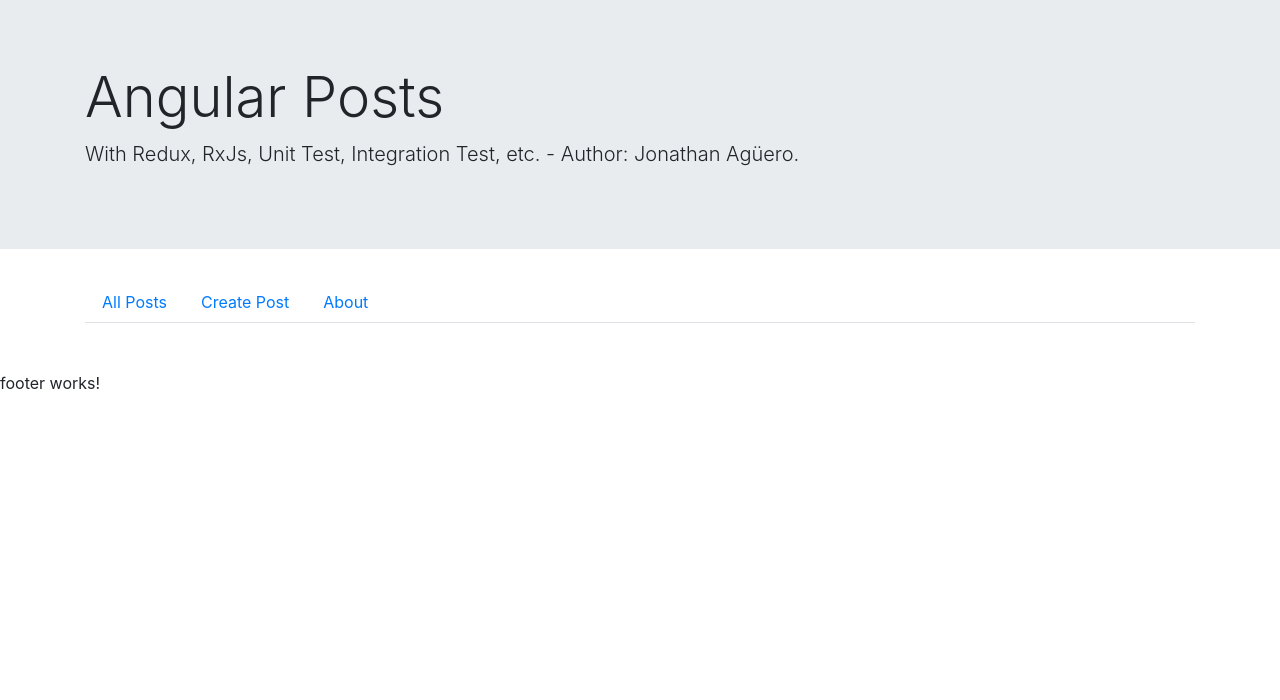
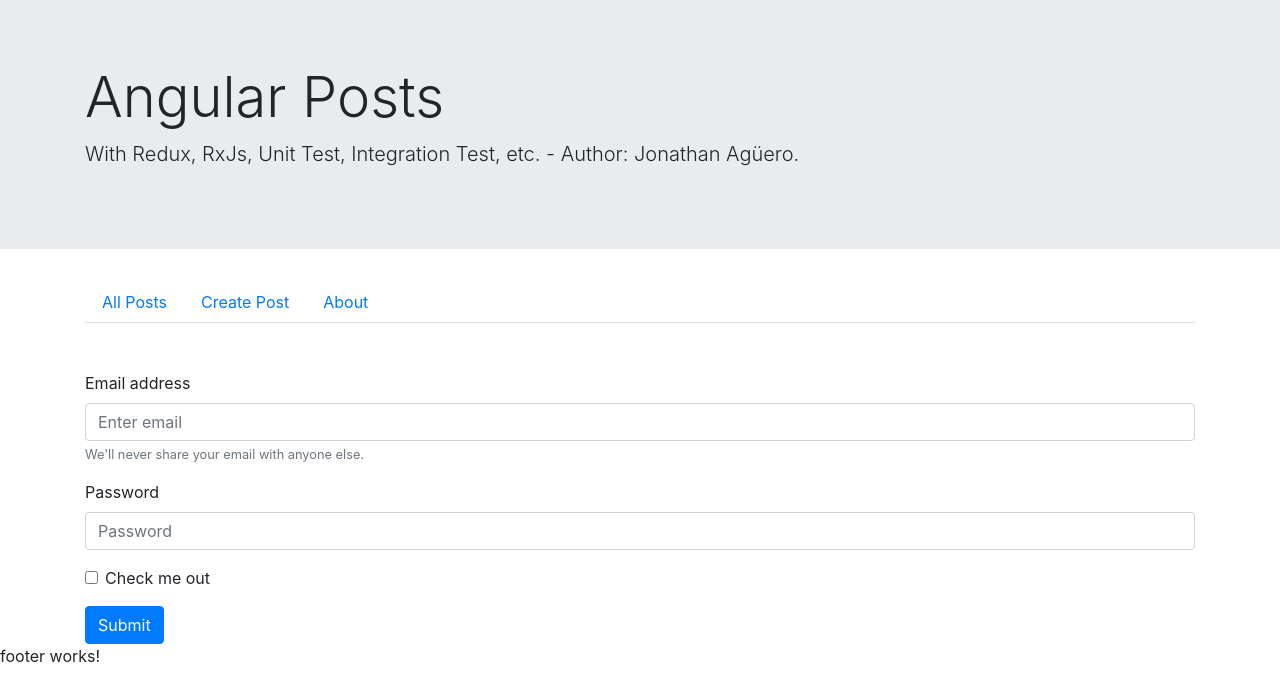
Before and after one commit to JoniAguero/crud-test-angular, an Angular app: page /create in a window 1280 px wide. Before the commit this address led to /. Shown: the top 700 px of the page. Built offline with nearby package versions, Linux system fonts and the light colour scheme.

Commit message:
Create Post

```diff
--- a/src/app/app.module.ts
+++ b/src/app/app.module.ts
@@ -13,11 +13,14 @@
 
 import { Routes, RouterModule } from '@angular/router';
 import { AboutComponent } from './components/about/about.component';
+import { CreatePostComponent } from './components/create-post/create-post.component';
 
 const routes: Routes = [
   { path: 'posts', component: PostsComponent },
   { path: 'post/:id', component: PostComponent },
-  { path: 'about', component: AboutComponent }
+  { path: 'create', component: CreatePostComponent },
+  { path: 'about', component: AboutComponent },
+  { path: '', component: PostsComponent }
 ];
 
 @NgModule({
@@ -29,6 +32,7 @@
     PostsComponent,
     PostComponent,
     AboutComponent,
+    CreatePostComponent,
   ],
   imports: [
     BrowserModule, CommonModule, HttpClientModule, RouterModule.forRoot(routes),
--- /dev/null
+++ b/src/app/components/create-post/create-post.component.html
@@ -0,0 +1,16 @@
+<form>
+  <div class="form-group">
+    <label for="exampleInputEmail1">Email address</label>
+    <input type="email" class="form-control" id="exampleInputEmail1" aria-describedby="emailHelp" placeholder="Enter email">
+    <small id="emailHelp" class="form-text text-muted">We'll never share your email with anyone else.</small>
+  </div>
+  <div class="form-group">
+    <label for="exampleInputPassword1">Password</label>
+    <input type="password" class="form-control" id="exampleInputPassword1" placeholder="Password">
+  </div>
+  <div class="form-group form-check">
+    <input type="checkbox" class="form-check-input" id="exampleCheck1">
+    <label class="form-check-label" for="exampleCheck1">Check me out</label>
+  </div>
+  <button type="submit" class="btn btn-primary">Submit</button>
+</form>
--- /dev/null
+++ b/src/app/components/create-post/create-post.component.ts
@@ -0,0 +1,15 @@
+import { Component, OnInit } from '@angular/core';
+
+@Component({
+  selector: 'app-create-post',
+  templateUrl: './create-post.component.html',
+  styleUrls: ['./create-post.component.css']
+})
+export class CreatePostComponent implements OnInit {
+
+  constructor() { }
+
+  ngOnInit() {
+  }
+
+}
```
Also changed, not shown: src/app/components/create-post/create-post.component.css (added), 1 other file (tests, documents, lock files or other folders).
